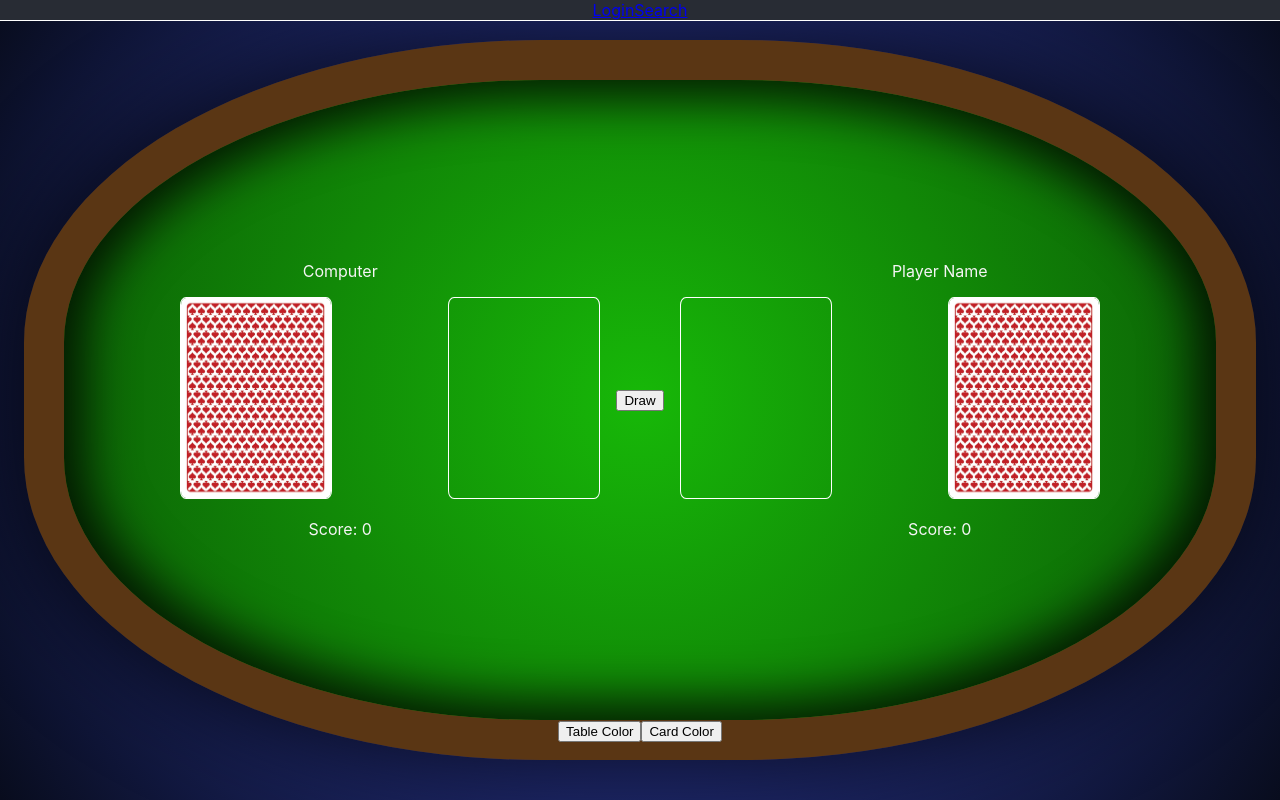
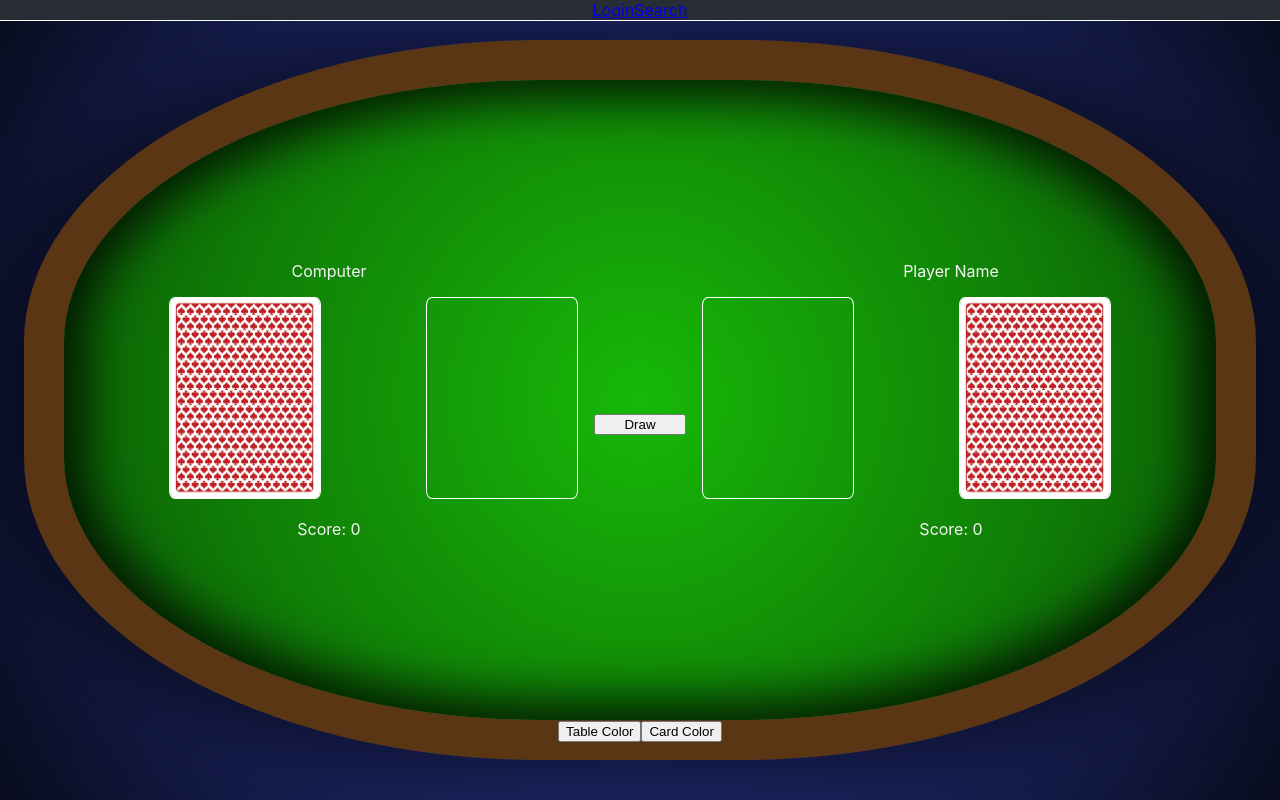
Before and after one commit to valeriubahov/card-game-class-project, a React (Create React App) app: page /play in a window 1280 px wide. Built offline with nearby package versions, Linux system fonts and the light colour scheme; no server answers.

Commit message:
Fixed spacing between draw button and game process

```diff
--- a/src/Components/GameDisplay/styles.css
+++ b/src/Components/GameDisplay/styles.css
@@ -74,3 +74,10 @@
   float: right;
   margin-right: 1rem;
 }
+.game-process{
+  display: flex;
+  flex-direction: column;
+  width: 200px;
+  height: 70px;
+  justify-content: space-between;
+}
```
